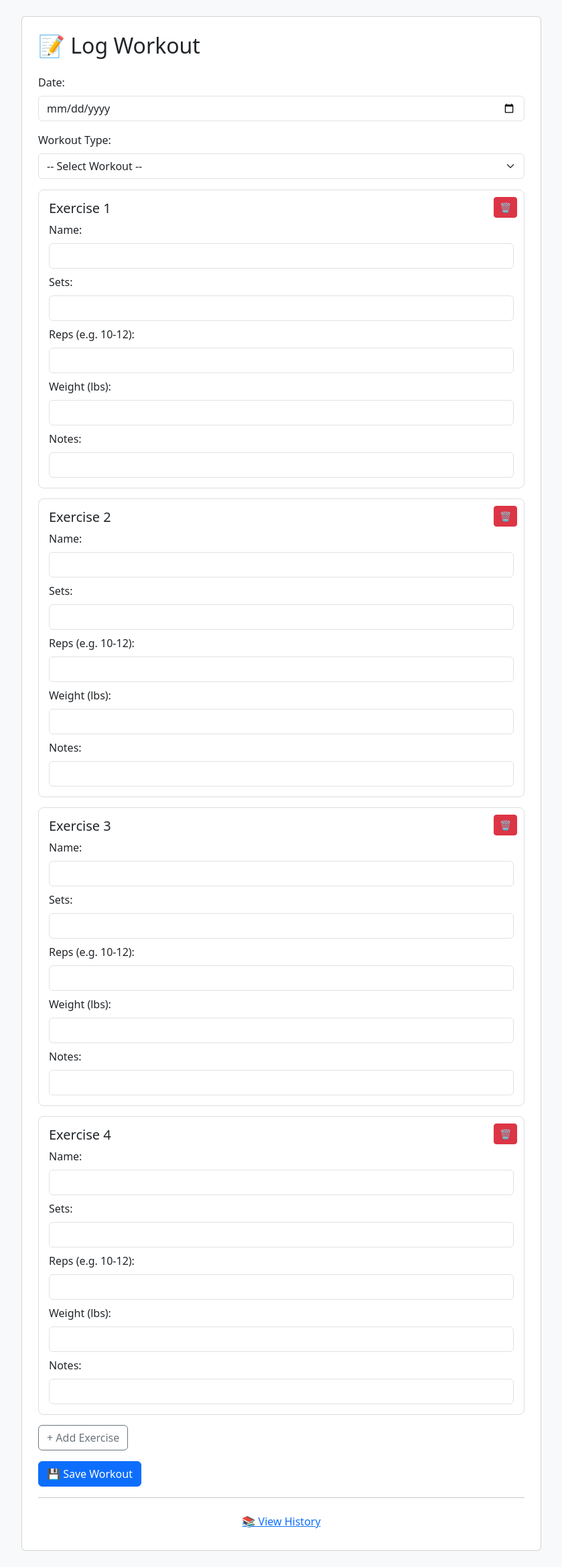
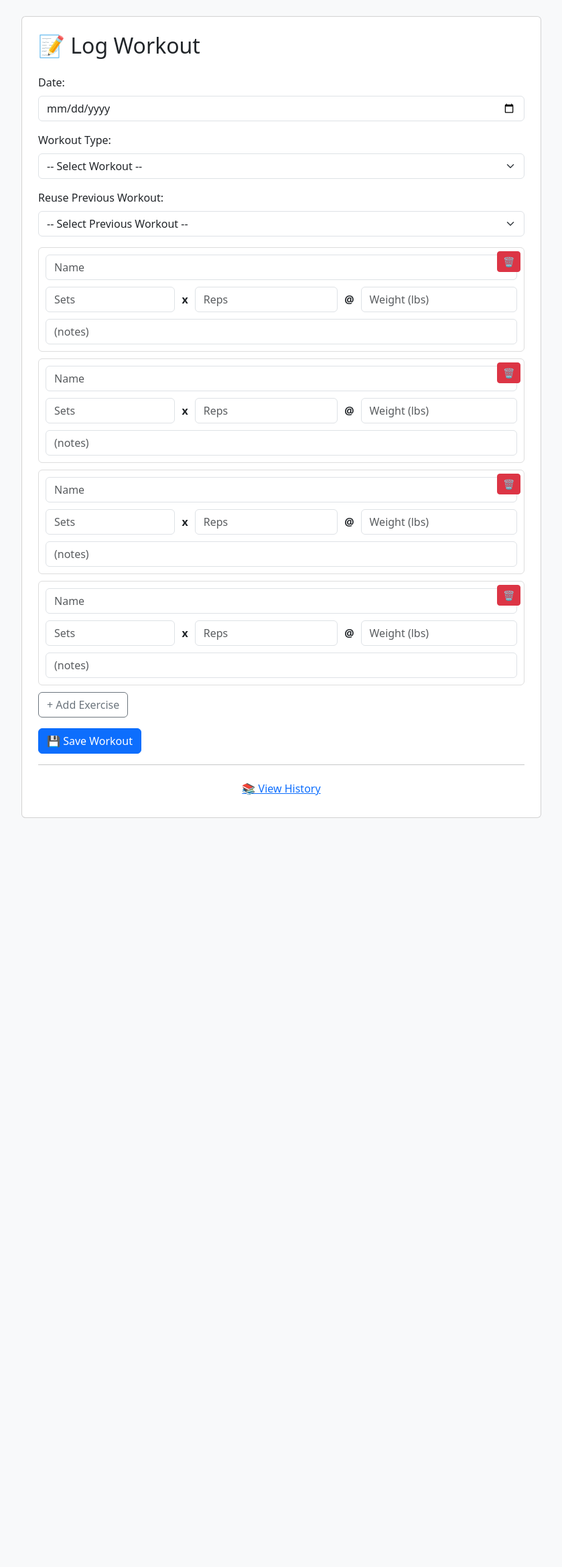
Before and after one commit to Jquanlearner/fitness-tracker, a Flask app: page / in a window 1280 px wide. Shown: the whole page at 67% size, without its empty margins (220-1059 px from the left). After the commit the page ends 1221 px from the top, so only its background shows below. Run offline with Flask 3, Linux system fonts and the light colour scheme.

Commit message:
Add autofill from previous workout feature

```diff
--- a/app.py
+++ b/app.py
@@ -18,6 +18,8 @@ def save_data(data):
 
 @app.route('/', methods=['GET', 'POST'])
 def index():
+    data = load_data()
+
     if request.method == 'POST':
         date = request.form['date']
         workout_name = request.form['workout_name']
@@ -25,20 +27,20 @@ def index():
         count = int(request.form['exercise-count'])
 
         for i in range(count):
-            name = request.form[f'exercise-{i}-name']
-            sets = int(request.form[f'exercise-{i}-sets'])
-            reps = request.form[f'exercise-{i}-reps']
-            weight = request.form[f'exercise-{i}-weight']
-            notes = request.form[f'exercise-{i}-notes']
-            exercises.append({
-                'name': name,
-                'sets': sets,
-                'reps': reps,
-                'weight': weight,
-                'notes': notes
-            })
+            name = request.form.get(f'exercise-{i}-name', '').strip()
+            sets = request.form.get(f'exercise-{i}-sets', '').strip()
+            reps = request.form.get(f'exercise-{i}-reps', '').strip()
+            weight = request.form.get(f'exercise-{i}-weight', '').strip()
+            notes = request.form.get(f'exercise-{i}-notes', '').strip()
+            if name:
+                exercises.append({
+                    'name': name,
+                    'sets': sets,
+                    'reps': reps,
+                    'weight': weight,
+                    'notes': notes
+                })
 
-        data = load_data()
         data.append({
             'date': date,
             'workout_name': workout_name,
@@ -47,7 +49,7 @@ def index():
         save_data(data)
         return redirect(url_for('index'))
 
-    return render_template('index.html')
+    return render_template('index.html', past_workouts=data)
 
 @app.route('/history')
 def history():
--- a/templates/index.html
+++ b/templates/index.html
@@ -11,18 +11,25 @@
     .container {
       max-width: 800px;
     }
-    .exercise-card {
+    .exercise-line {
+      display: flex;
+      flex-wrap: wrap;
+      gap: 10px;
+      align-items: center;
+      margin-bottom: 10px;
+      border: 1px solid #ddd;
+      padding: 10px;
+      border-radius: 6px;
+      background-color: #fff;
       position: relative;
-      border: 1px solid #ddd;
-      border-radius: 8px;
-      padding: 15px;
-      background: #fff;
-      margin-bottom: 15px;
+    }
+    .exercise-line input {
+      flex-grow: 1;
     }
     .remove-btn {
       position: absolute;
-      top: 10px;
-      right: 10px;
+      top: 5px;
+      right: 5px;
     }
   </style>
 </head>
@@ -35,6 +42,7 @@
           <label class="form-label">Date:</label>
           <input type="date" name="date" class="form-control" required>
         </div>
+
         <div class="mb-3">
           <label class="form-label">Workout Type:</label>
           <select name="workout_name" class="form-select" required>
@@ -45,6 +53,18 @@
             <option value="Upper">Upper</option>
             <option value="Lower">Lower</option>
             <option value="Full Body">Full Body</option>
+          </select>
+        </div>
+
+        <div class="mb-3">
+          <label class="form-label">Reuse Previous Workout:</label>
+          <select class="form-select" onchange="fillFromPrevious(this)">
+            <option value="">-- Select Previous Workout --</option>
+            {% for workout in past_workouts|sort(attribute='date', reverse=True) %}
+              <option value="{{ loop.index0 }}">
+                {{ workout.workout_name }} ({{ workout.date }})
+              </option>
+            {% endfor %}
           </select>
         </div>
 
@@ -62,27 +82,24 @@
 
   <script>
     let exerciseCount = 0;
+    const pastWorkouts = {{ past_workouts | tojson }};
 
     function addExercise(name = "", sets = "", reps = "", weight = "", notes = "") {
       const container = document.getElementById("exercises");
 
       const div = document.createElement("div");
-      div.classList.add("exercise-card");
+      div.classList.add("exercise-line");
       div.setAttribute("data-index", exerciseCount);
 
       div.innerHTML = `
         <button type="button" class="btn btn-sm btn-danger remove-btn" onclick="removeExercise(${exerciseCount})">🗑️</button>
-        <h5>Exercise ${exerciseCount + 1}</h5>
-        <label class="form-label">Name:</label>
-        <input type="text" name="exercise-${exerciseCount}-name" class="form-control" required value="${name}">
-        <label class="form-label mt-2">Sets:</label>
-        <input type="number" name="exercise-${exerciseCount}-sets" class="form-control" required value="${sets}">
-        <label class="form-label mt-2">Reps (e.g. 10-12):</label>
-        <input type="text" name="exercise-${exerciseCount}-reps" class="form-control" required value="${reps}">
-        <label class="form-label mt-2">Weight (lbs):</label>
-        <input type="text" name="exercise-${exerciseCount}-weight" class="form-control" required value="${weight}">
-        <label class="form-label mt-2">Notes:</label>
-        <input type="text" name="exercise-${exerciseCount}-notes" class="form-control" value="${notes}">
+        <input type="text" name="exercise-${exerciseCount}-name" class="form-control" placeholder="Name" value="${name}" required style="min-width: 120px;">
+        <input type="number" name="exercise-${exerciseCount}-sets" class="form-control" placeholder="Sets" value="${sets}" required style="width: 80px;">
+        <span style="font-weight:bold;">x</span>
+        <input type="text" name="exercise-${exerciseCount}-reps" class="form-control" placeholder="Reps" value="${reps}" required style="width: 100px;">
+        <span style="font-weight:bold;">@</span>
+        <input type="text" name="exercise-${exerciseCount}-weight" class="form-control" placeholder="Weight (lbs)" value="${weight}" required style="width: 120px;">
+        <input type="text" name="exercise-${exerciseCount}-notes" class="form-control" placeholder="(notes)" value="${notes}" style="min-width: 150px;">
       `;
 
       container.appendChild(div);
@@ -92,15 +109,34 @@
 
     function removeExercise(index) {
       const container = document.getElementById("exercises");
-      const card = container.querySelector(`.exercise-card[data-index="${index}"]`);
+      const card = container.querySelector(`.exercise-line[data-index="${index}"]`);
       if (card) {
         container.removeChild(card);
       }
     }
 
-    // Start with 4 blank exercises
-    for (let i = 0; i < 4; i++) {
-      addExercise();
+    function fillFromPrevious(select) {
+      const selectedIndex = select.value;
+      if (selectedIndex === "") return;
+
+      const workout = pastWorkouts[selectedIndex];
+      const exercises = workout.exercises;
+
+      // Clear existing
+      document.getElementById("exercises").innerHTML = "";
+      exerciseCount = 0;
+
+      // Add exercises
+      for (let ex of exercises) {
+        addExercise(ex.name, ex.sets, ex.reps, ex.weight, ex.notes);
+      }
+    }
+
+    // Add 4 empty exercises on first load
+    window.onload = () => {
+      for (let i = 0; i < 4; i++) {
+        addExercise();
+      }
     }
   </script>
 </body>
```
